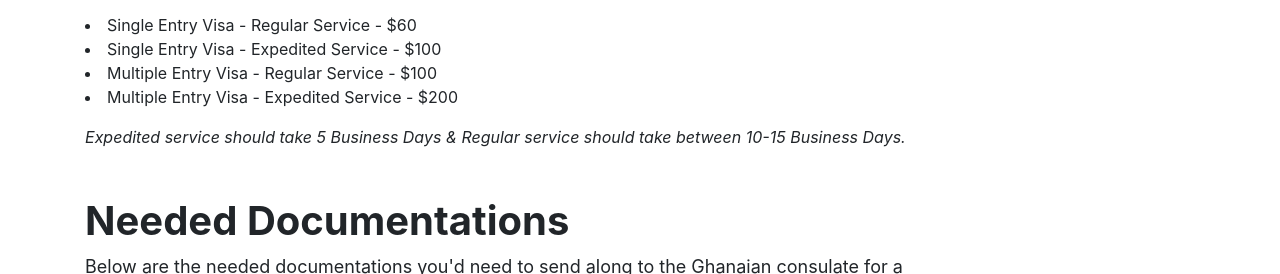
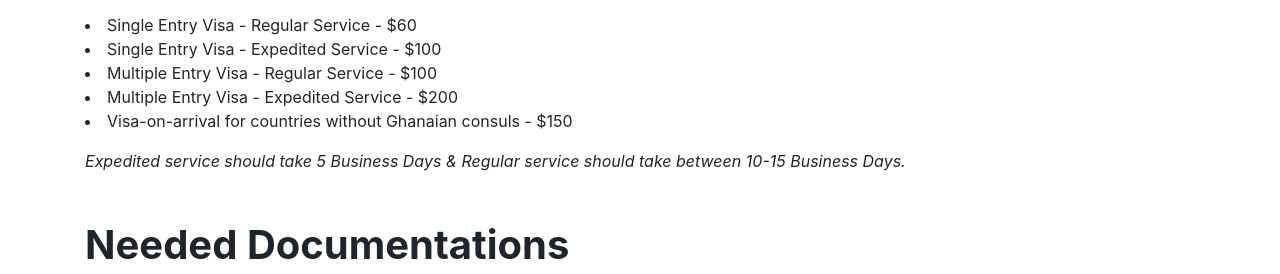
Before and after one commit to squidiw/akwaabakrom, a plain HTML site: page visas.html in a window 1280 px wide. Shown: the part 753-1027 px from the top of the page. Drawn offline with Linux system fonts and the light colour scheme.

Commit message:
update visa fees on visa page

```diff
--- a/visas.html
+++ b/visas.html
@@ -113,6 +113,7 @@
                         <li>Single Entry Visa - Expedited Service - $100</li>
                         <li>Multiple Entry Visa - Regular Service - $100</li>
                         <li>Multiple Entry Visa - Expedited Service - $200</li>
+                        <li>Visa-on-arrival for countries without Ghanaian consuls - $150 </li>
                      </ul>
                      <em>
                         Expedited service should take 5 Business Days &amp; Regular service should take between 10-15 Business Days.
```
